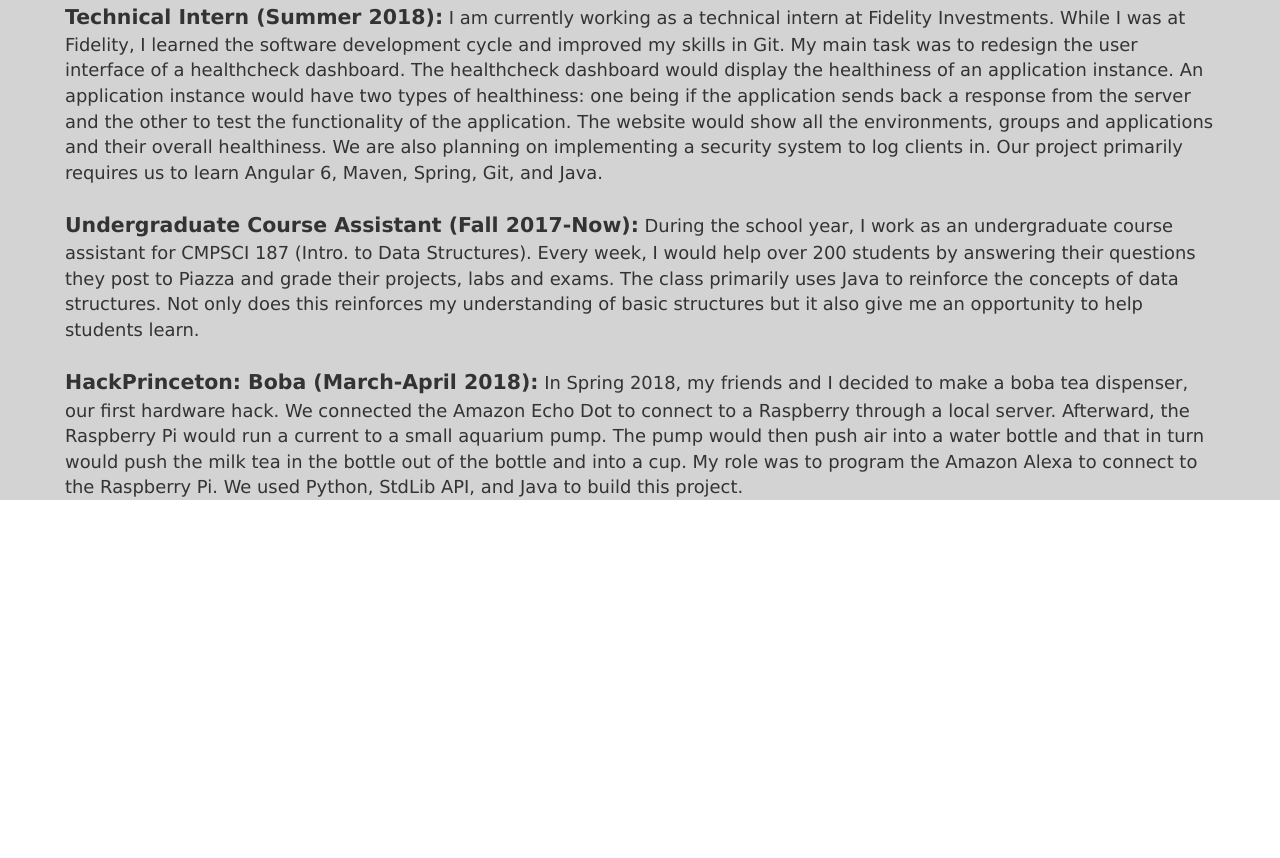
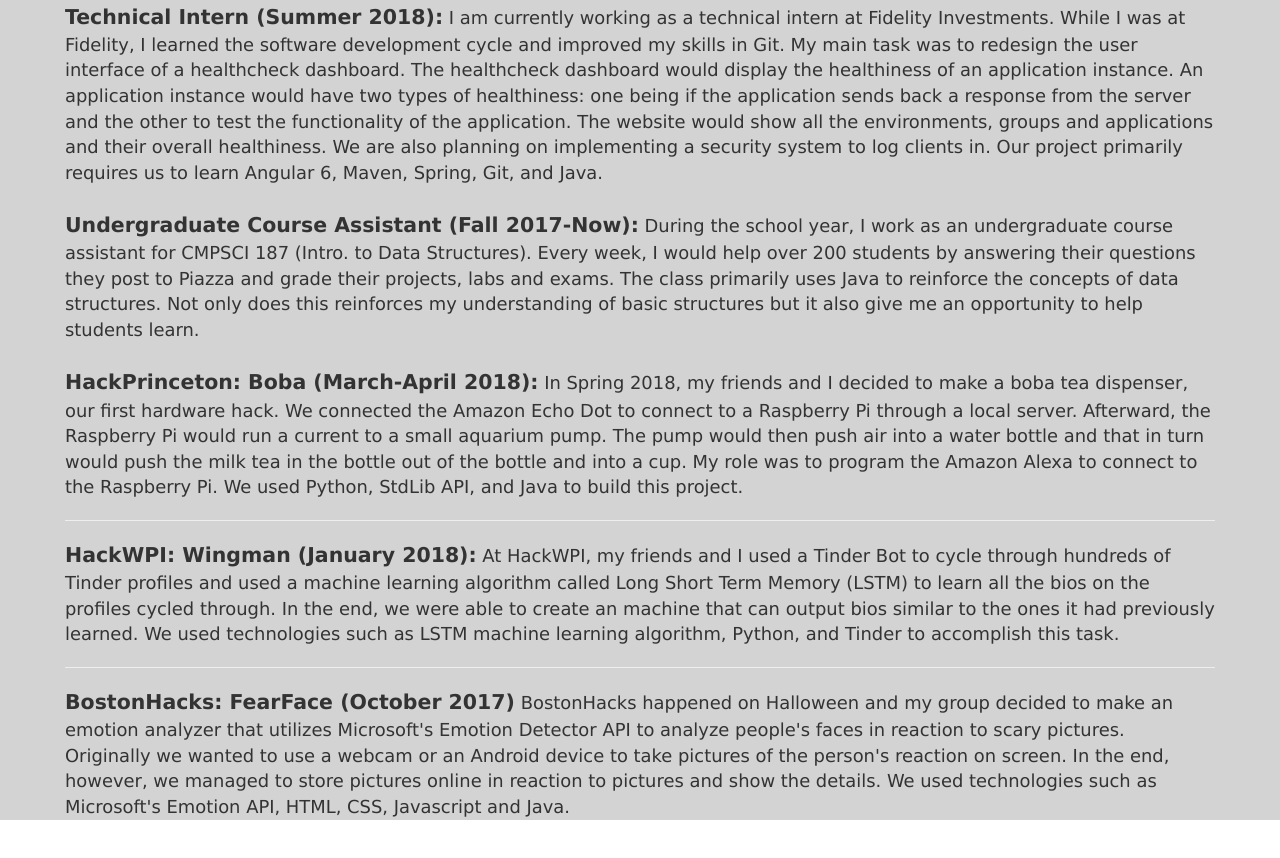
Before and after one commit to BrianDang/personalWeb, a plain HTML site: page index.html in a window 1280 px wide. Shown: the part 1942-2800 px from the top of the page. Drawn offline with nearby package versions, Linux system fonts and the light colour scheme.

Commit message:
Added two more changes to the Experience Tab

```diff
--- a/index.html
+++ b/index.html
@@ -112,13 +112,31 @@
       </div>
       <div class="p-2"><span class="subTitle">HackPrinceton: Boba (March-April 2018):</span>
         In Spring 2018, my friends and I decided to make a boba tea dispenser, our first
-         hardware hack. We connected the Amazon Echo Dot to connect to a Raspberry <picture>
+         hardware hack. We connected the Amazon Echo Dot to connect to a Raspberry Pi
            through a local server. Afterward, the Raspberry Pi would run a current to a
            small aquarium pump. The pump would then push air into a water bottle and that
            in turn would push the milk tea in the bottle out of the bottle and into a cup.
            My role was to program the Amazon Alexa to connect to the Raspberry Pi. We used
            Python, StdLib API, and Java to build this project.
-         </picture>
+      </div>
+      <hr>
+      <div class="p-2"><span class="subTitle">HackWPI: Wingman (January 2018):</span>
+        At HackWPI, my friends and I used a Tinder Bot to cycle through hundreds of Tinder profiles
+        and used a machine learning algorithm called Long Short Term Memory (LSTM) to learn
+        all the bios on the profiles cycled through. In the end, we were able to create an
+        machine that can output bios similar to the ones it had previously learned.
+        We used technologies such as LSTM machine learning algorithm, Python, and Tinder to
+        accomplish this task.
+
+      </div>
+      <hr>
+      <div class="p-2"><span class="subTitle">BostonHacks: FearFace (October 2017)</span>
+        BostonHacks happened on Halloween and my group decided to make an emotion analyzer
+        that utilizes Microsoft's Emotion Detector API to analyze people's faces
+        in reaction to scary pictures. Originally we wanted to use a webcam or an Android device
+        to take pictures of the person's reaction on screen. In the end, however, we managed to
+        store pictures online in reaction to pictures and show the details. We used technologies
+        such as Microsoft's Emotion API, HTML, CSS, Javascript and Java.
       </div>
     </div>
   </div>
```
